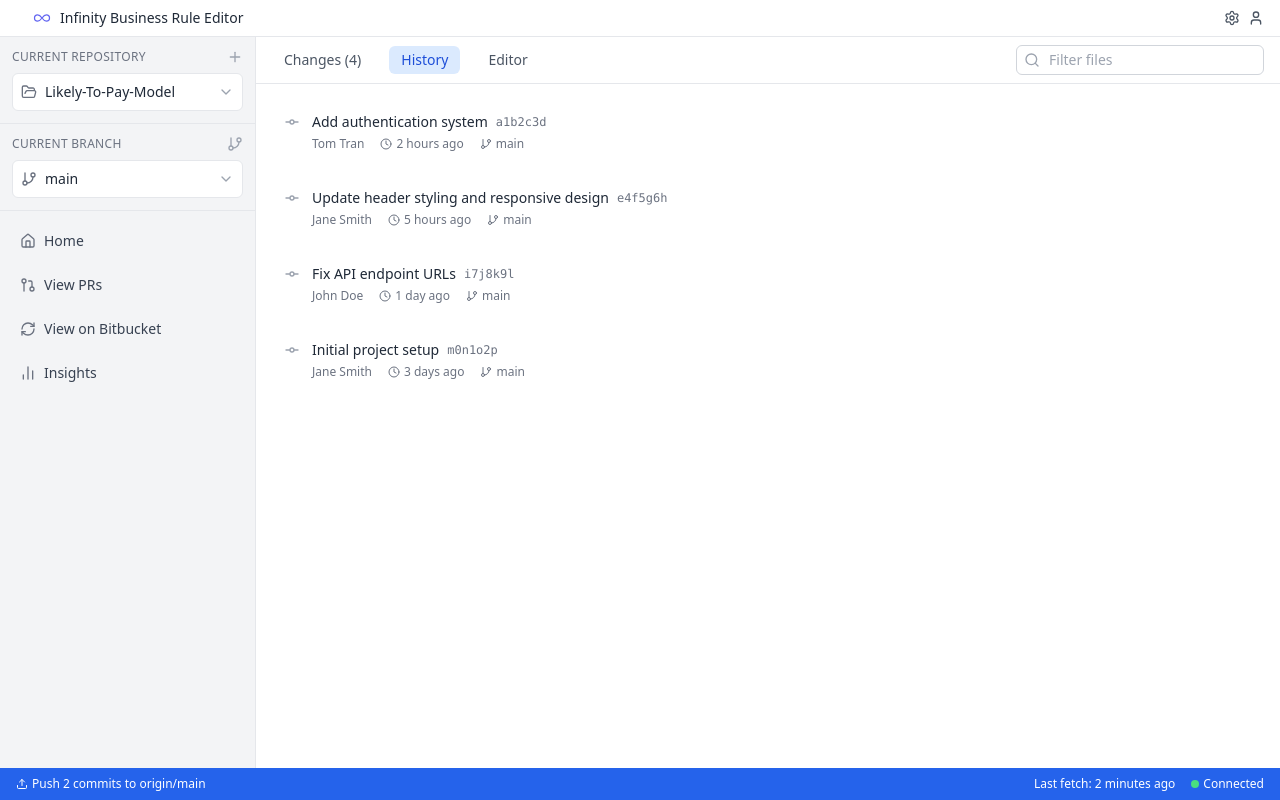
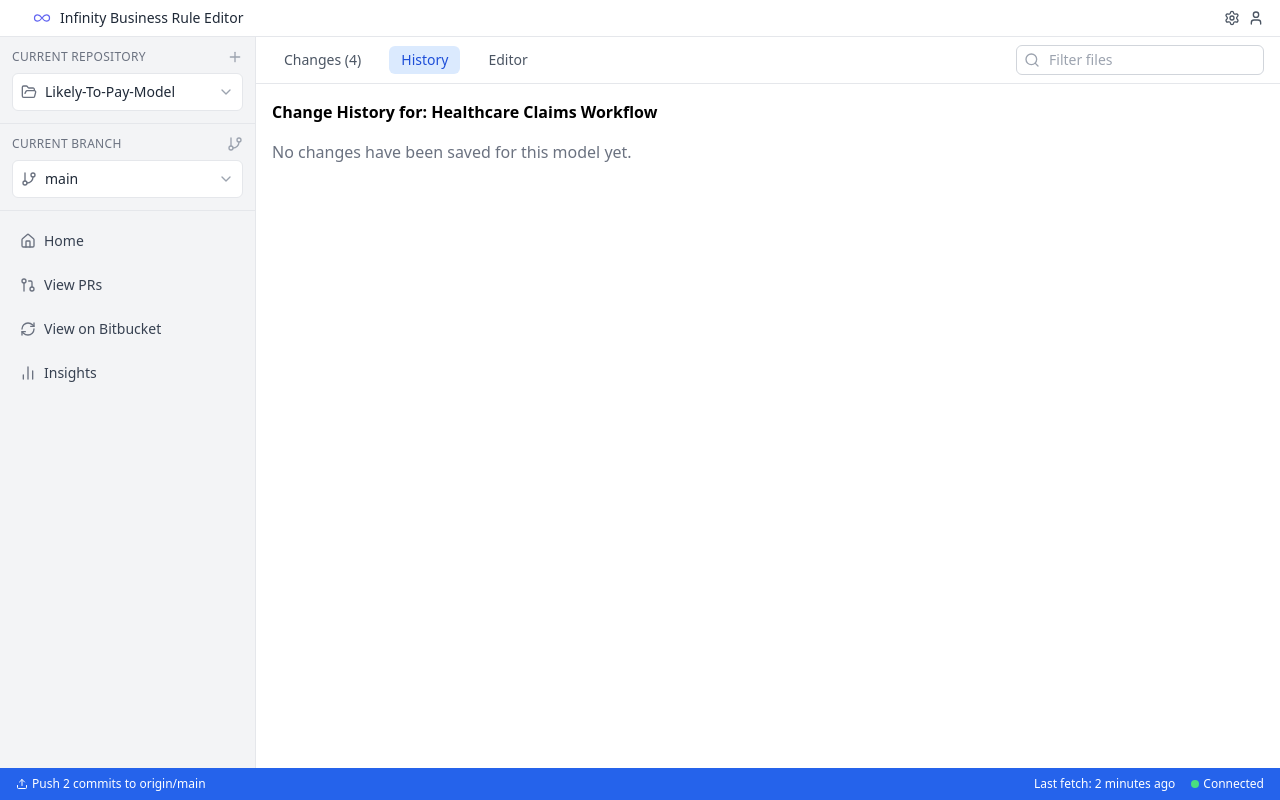
Before and after one commit to tomltran7/Infinity-React-UI-demo, a React (Vite) app: page / in a window 1280 px wide. Both pictures are taken after a click on the button "History". Built offline with nearby package versions, Linux system fonts and the light colour scheme.

Commit message:
Restore Point 1.17. Enhance history tracking.

```diff
--- a/src/components/InfinityReactUI.jsx
+++ b/src/components/InfinityReactUI.jsx
@@ -7,7 +7,7 @@ import CopilotAssistant from './CopilotAssistant';
 const DATATYPES = ['String', 'Number', 'Boolean', 'Date'];
 const CONDITIONS = ['Equals', 'Greater Than', 'Less Than', 'Contains'];
 
-const DecisionTableIDE = ({ title: initialTitle, columns: initialColumns, rows: initialRows, setTable, testCases: initialTestCases }) => {
+const DecisionTableIDE = ({ title: initialTitle, columns: initialColumns, rows: initialRows, setTable, testCases: initialTestCases, logChange }) => {
   // Decision Table state
   const [title, setTitle] = useState(initialTitle || 'New Decision Table');
   const [columns, setColumns] = useState(initialColumns || [
@@ -26,6 +26,15 @@ const DecisionTableIDE = ({ title: initialTitle, columns: initialColumns, rows:
   const saveTable = () => {
     if (setTable) {
       setTable({
+        title,
+        columns,
+        rows,
+        testCases
+      });
+    }
+    if (logChange) {
+      logChange({
+        timestamp: new Date().toISOString(),
         title,
         columns,
         rows,
@@ -356,9 +365,19 @@ const InfinityReactUI = () => {
         [50, 800, 'I10', 'Hospital', 'Pending'],
         [72, 2200, 'E78.5', 'Specialist', 'Approved'],
         [29, 150, 'M54.5', 'Clinic', 'Denied']
-      ]
+      ],
+      testCases: [],
+      changeLog: []
     }
   ]);
+  // Change log for each model
+  const logChange = (change) => {
+    setModels(models => models.map((m, i) =>
+      i === activeModelIdx
+        ? { ...m, changeLog: [{ ...change }, ...(m.changeLog || [])] }
+        : m
+    ));
+  };
   const [activeModelIdx, setActiveModelIdx] = useState(0);
 
   // Add new model (Decision Table)
@@ -687,32 +706,29 @@ const InfinityReactUI = () => {
                 </div>
               )}
               {activeTab === 'history' && (
-                // History View
+                // Model-specific History View
                 <div className="flex-1 bg-white overflow-auto">
                   <div className="p-4">
+                    <h3 className="text-md font-semibold mb-4">Change History for: {models[activeModelIdx].title}</h3>
                     <div className="space-y-3">
-                      {commitHistory.map((commit, index) => (
+                      {(models[activeModelIdx].changeLog || []).length === 0 ? (
+                        <div className="text-gray-500">No changes have been saved for this model yet.</div>
+                      ) : (
+                        models[activeModelIdx].changeLog.map((change, index) => (
                           <div key={index} className="flex items-start space-x-3 p-3 hover:bg-gray-50 rounded-lg cursor-pointer">
                             <GitCommit className="w-4 h-4 text-gray-400 mt-0.5" />
                             <div className="flex-1">
                               <div className="flex items-center space-x-2 mb-1">
-                              <span className="text-sm font-medium text-gray-800">{commit.message}</span>
-                              <span className="text-xs text-gray-500 font-mono">{commit.hash}</span>
+                                <span className="text-sm font-medium text-gray-800">{change.title}</span>
+                                <span className="text-xs text-gray-500 font-mono">{new Date(change.timestamp).toLocaleString()}</span>
                               </div>
                               <div className="flex items-center space-x-4 text-xs text-gray-500">
-                              <span>{commit.author}</span>
-                              <span className="flex items-center space-x-1">
-                                <Clock className="w-3 h-3" />
-                                <span>{commit.time}</span>
-                              </span>
-                              <span className="flex items-center space-x-1">
-                                <GitBranch className="w-3 h-3" />
-                                <span>{commit.branch}</span>
-                              </span>
+                                <span>Columns: {change.columns.length}, Rows: {change.rows.length}, Test Cases: {change.testCases ? change.testCases.length : 0}</span>
                               </div>
                             </div>
                           </div>
-                      ))}
+                        ))
+                      )}
                     </div>
                   </div>
                 </div>
@@ -773,6 +789,7 @@ const InfinityReactUI = () => {
                         rows={models[activeModelIdx].rows}
                         testCases={models[activeModelIdx].testCases}
                         setTable={updated => updateModel(activeModelIdx, updated)}
+                        logChange={logChange}
                       />
                     ) : <DMNIDE />}
                   </div>
```
Lines whose indentation alone changed are shown as unchanged.
